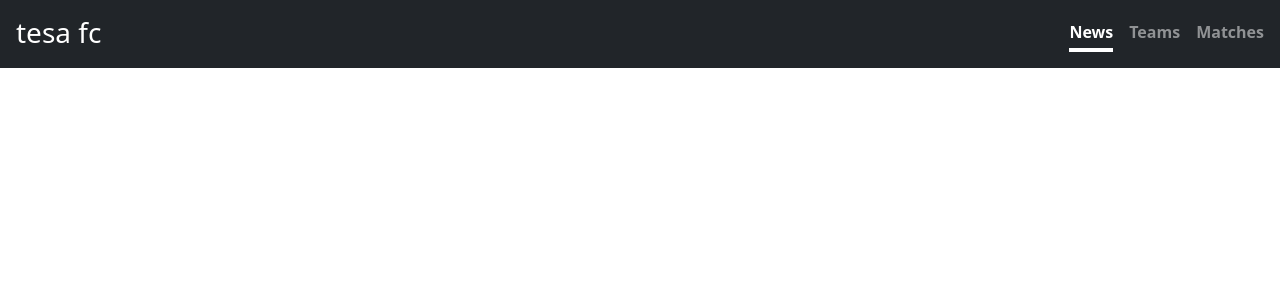
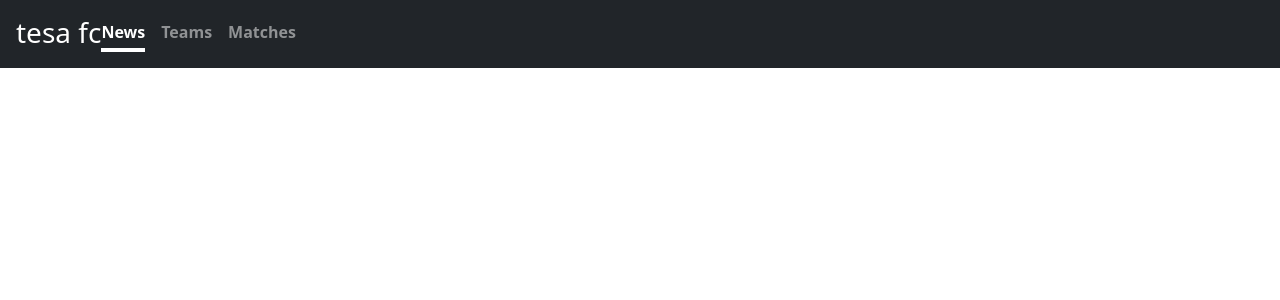
Before and after one commit to tesafc/tesafc.github.io, a Jekyll site: the page built from index.html, in a window 1280 px wide. Shown: the top 300 px of the page. Built offline with Jekyll 4.4.1, drawn with Linux system fonts in a browser that asks for light colours.

Commit message:
Update default.html

```diff
--- a/_layouts/default.html
+++ b/_layouts/default.html
@@ -21,7 +21,7 @@
     <link rel="stylesheet" href="{{ 'assets/stylesheet.css' | relative_url }}">
   </head>
   <body>
-    <div class="container-fluid w-100 d-flex flex-column justify-content-center mx-auto text-bg-dark p-3">
+    <div class="container-fluid w-100 d-flex mx-auto text-bg-dark p-3">
       <header>
         <div>
           <h3 class="float-md-start mb-0">{{ site.title }}</h3>
```
